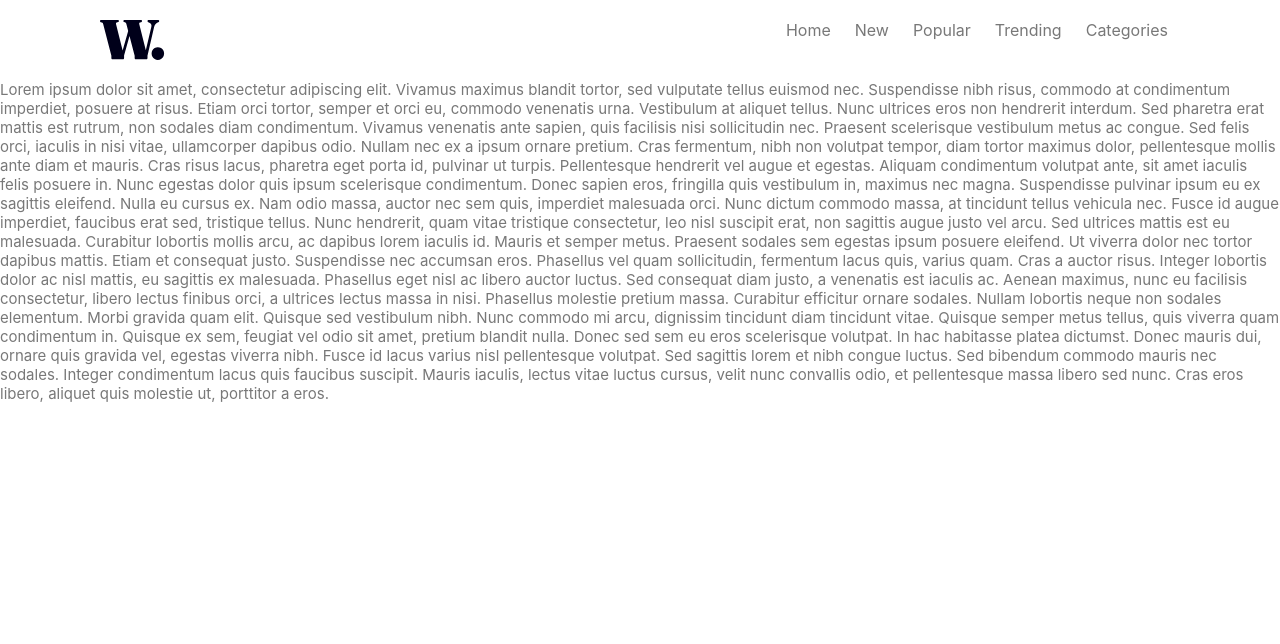
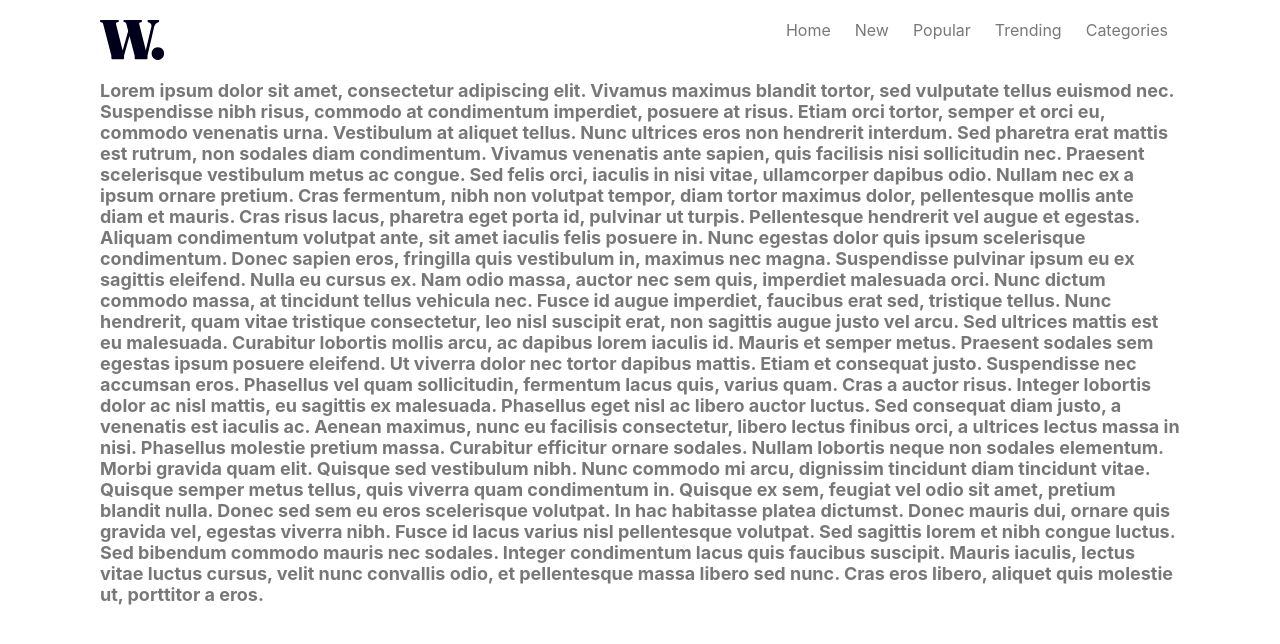
Before and after one commit to taphead/test-react-app, a React (Create React App) app: page /popular in a window 1280 px wide. Shown: the top 644 px of the page. Built offline with nearby package versions, Linux system fonts and the light colour scheme.

Commit message:
updated css

```diff
--- a/src/App.css
+++ b/src/App.css
@@ -77,6 +77,14 @@ form {
   margin-bottom: 10px;
 }
 
+.popularview {
+  margin: 20px;
+  margin-left: 100px;
+  margin-right: 100px;
+  font-size: large;
+  font-weight: bold;
+}
+
 @media (max-width: 768px) {
   .grid-container {
     display: flex;
--- a/src/pages/PopularView.jsx
+++ b/src/pages/PopularView.jsx
@@ -1,6 +1,6 @@
 export default function PopularView() {
   return (
-    <p>
+    <p className="popularview">
       Lorem ipsum dolor sit amet, consectetur adipiscing elit. Vivamus maximus
       blandit tortor, sed vulputate tellus euismod nec. Suspendisse nibh risus,
       commodo at condimentum imperdiet, posuere at risus. Etiam orci tortor,
```
